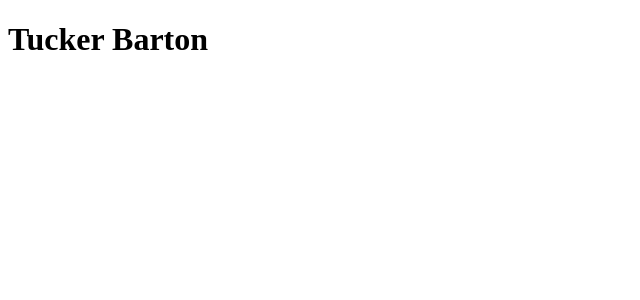
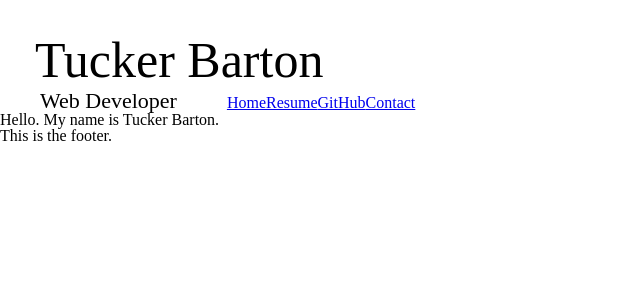
Before and after one commit to Tucker-B/CV-Application, a React app: page / in a window 1280 px wide. Shown: the top 300 px of the page, without its empty margins (0-640 px from the left). Built offline with nearby package versions, Linux system fonts and the light colour scheme.

Commit message:
Add Page Header as an h1, basic navigation bar, and some placeholder text for the body and footer.

```diff
--- a/package.json
+++ b/package.json
@@ -18,7 +18,9 @@
   },
   "devDependencies": {
     "babel-loader": "^8.2.2",
+    "css-loader": "^5.2.0",
     "html-webpack-plugin": "^5.3.1",
+    "style-loader": "^2.0.0",
     "webpack": "^5.30.0",
     "webpack-cli": "^4.6.0",
     "webpack-dev-server": "^3.11.2"
--- a/src/components/App.js
+++ b/src/components/App.js
@@ -11,7 +11,12 @@ class App extends React.Component {
 
     render() {
         return (
-            <Header />
+            <div>
+                <Header />
+                <Body />
+                <Footer />
+            </div>
+
         )
     }
 }
--- a/src/components/Body/Body.js
+++ b/src/components/Body/Body.js
@@ -8,7 +8,9 @@ class Body extends React.Component {
 
     render() {
         return(
-            <div></div>
+            <div>
+                <p>Hello. My name is Tucker Barton.</p>
+            </div>
         )
     }
 }
--- a/src/components/Footer/Footer.js
+++ b/src/components/Footer/Footer.js
@@ -8,7 +8,9 @@ class Footer extends React.Component {
 
     render() {
         return(
-            <div></div>
+            <footer>
+                <p>This is the footer.</p>
+            </footer>
         )
     }
 }
--- a/src/components/Header/Header.js
+++ b/src/components/Header/Header.js
@@ -1,4 +1,5 @@
 import React from 'react';
+import NavBar from './NavBar';
 
 class Header extends React.Component {
 
@@ -10,6 +11,10 @@ class Header extends React.Component {
         return(
             <header id="header">
                 <h1>Tucker Barton</h1>
+                <span>
+                    <h3>Web Developer</h3>
+                    <NavBar />
+                </span>
             </header>
         )
     }
--- /dev/null
+++ b/src/components/Header/NavBar.js
@@ -0,0 +1,25 @@
+import React from 'react';
+import '../../styles/reset.css';
+import '../../styles/styles.css';
+
+class NavBar extends React.Component {
+
+    constructor(props) {
+        super(props);
+    }
+
+    render() {
+        return(
+            <div id="navBar">
+                <ul>
+                    <li><a href="#">Home</a></li>
+                    <li><a href="#">Resume</a></li>
+                    <li><a href="https://github.com/Tucker-B ">GitHub</a></li>
+                    <li><a href="#">Contact</a></li>
+                </ul>
+            </div>
+        )
+    }
+}
+
+export default NavBar;
--- /dev/null
+++ b/src/styles/reset.css
@@ -0,0 +1,48 @@
+/* http://meyerweb.com/eric/tools/css/reset/
+   v2.0 | 20110126
+   License: none (public domain)
+*/
+
+html, body, div, span, applet, object, iframe,
+h1, h2, h3, h4, h5, h6, p, blockquote, pre,
+a, abbr, acronym, address, big, cite, code,
+del, dfn, em, img, ins, kbd, q, s, samp,
+small, strike, strong, sub, sup, tt, var,
+b, u, i, center,
+dl, dt, dd, ol, ul, li,
+/*fieldset,*/ form, label, /*legend,*/
+table, caption, tbody, tfoot, thead, tr, th, td,
+article, aside, canvas, details, embed,
+figure, figcaption, footer, header, hgroup,
+menu, nav, output, ruby, section, summary,
+time, mark, audio, video {
+	margin: 0;
+	padding: 0;
+	border: 0;
+	font-size: 100%;
+	font: inherit;
+	vertical-align: baseline;
+}
+/* HTML5 display-role reset for older browsers */
+article, aside, details, figcaption, figure,
+footer, header, hgroup, menu, nav, section {
+	display: block;
+}
+body {
+	line-height: 1;
+}
+ol, ul {
+	list-style: none;
+}
+blockquote, q {
+	quotes: none;
+}
+blockquote:before, blockquote:after,
+q:before, q:after {
+	content: '';
+	content: none;
+}
+table {
+	border-collapse: collapse;
+	border-spacing: 0;
+}
--- /dev/null
+++ b/src/styles/styles.css
@@ -0,0 +1,17 @@
+h1 {
+    font-size: 50px;
+    margin: 35px;
+    margin-bottom: 5px;
+}
+
+h3 {
+    font-size: 22px;
+    margin-left: 40px;
+    margin-right: 50px;
+    margin-bottom: 35px;
+    display: inline;
+}
+
+ul, li, #navBar {
+    display: inline;
+}
--- a/webpack.config.js
+++ b/webpack.config.js
@@ -10,17 +10,22 @@ module.exports = {
     module: {
         rules: [
             {
-                test: /\.js$/,
+                test: /\.js$|jsx/,
                 exclude: /node_modules/,
-                use: {
-                    loader: 'babel-loader'
-                }
-            }
+                use: ['babel-loader'],
+            },
+            {
+                test: /\.css$/,
+                use: ['style-loader', 'css-loader']
+            },
         ]
     },
     plugins: [
         new HtmlWebpackPlugin({
             template: './src/index.html'
         })
-    ]
+    ],
+    resolve: {
+        extensions: ['.js', '.jsx']
+      }
 }
```
Also changed, not shown: 2 other files (tests, documents, lock files or other folders).
